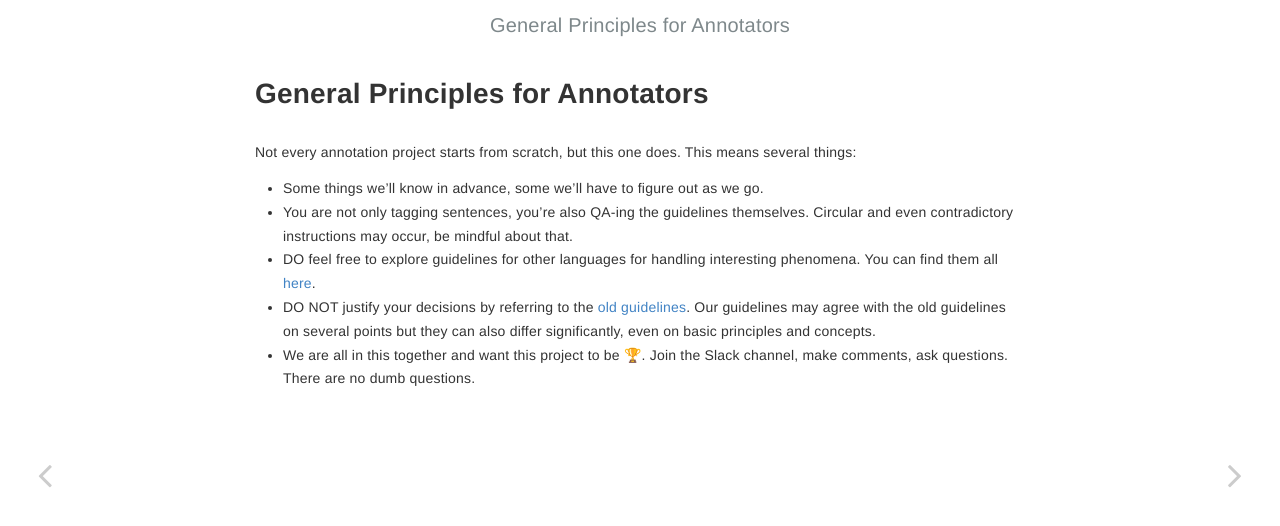
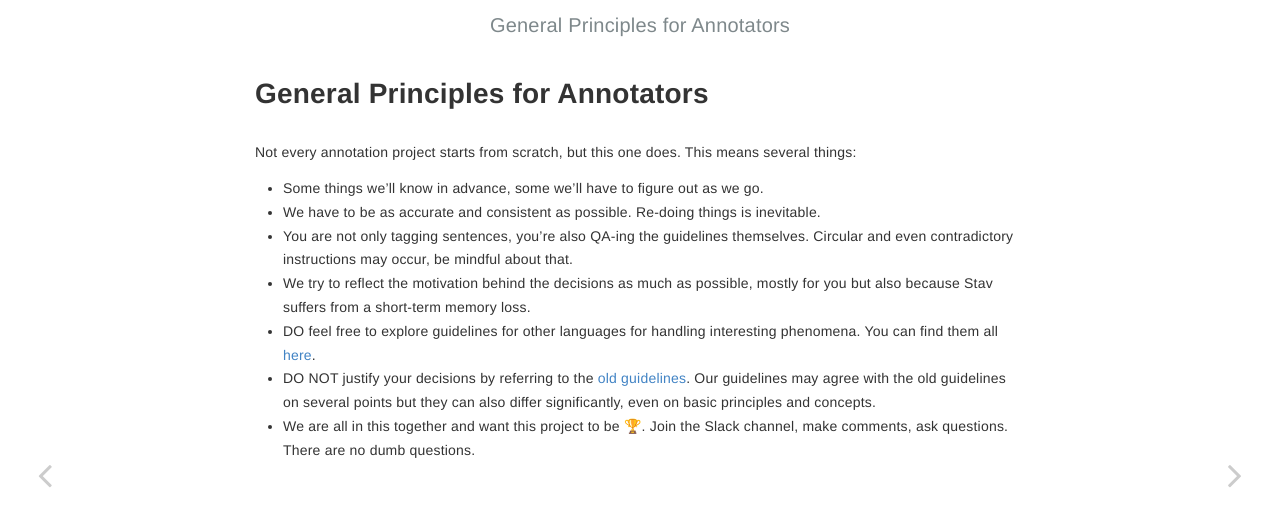
Before and after one commit to tsachil/hebrew-guidelines, a Jekyll site: the page built from _posts/2021-04-01-general-princ.md, in a window 1280 px wide. Shown: the top 526 px of the page. Built offline with Jekyll 4.4.1, drawn with Linux system fonts in a browser that asks for light colours.

Commit message:
Update 2021-04-01-general-princ.md

```diff
--- a/_posts/2021-04-01-general-princ.md
+++ b/_posts/2021-04-01-general-princ.md
@@ -9,7 +9,9 @@ layout: post
 Not every annotation project starts from scratch, but this one does.
 This means several things:
 - Some things we'll know in advance, some we'll have to figure out as we go.
+- We have to be as accurate and consistent as possible. Re-doing things is inevitable.
 - You are not only tagging sentences, you're also QA-ing the guidelines themselves. Circular and even contradictory instructions may occur, be mindful about that.
+- We try to reflect the motivation behind the decisions as much as possible, mostly for you but also because Stav suffers from a short-term memory loss.
 - DO feel free to explore guidelines for other languages for handling interesting phenomena. You can find them all [here][1].
 - DO NOT justify your decisions by referring to the [old guidelines][2]. Our guidelines may agree with the old guidelines on several points but they can also differ significantly, even on basic principles and concepts.
 - We are all in this together and want this project to be 🏆. Join the Slack channel, make comments, ask questions. There are no dumb questions.
```
